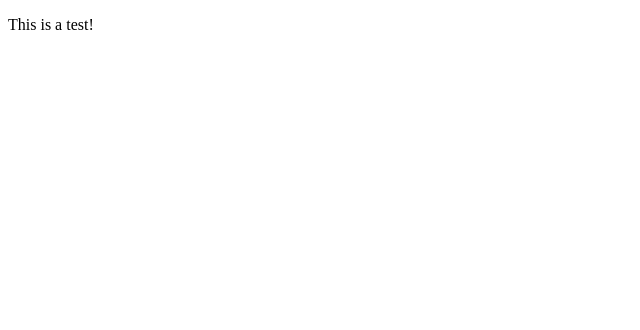
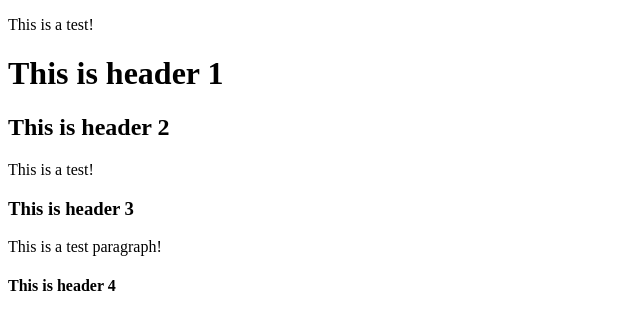
Before and after one commit to BenASchlWrk/BenASchlWrk.github.io, a plain HTML site: page index.html in a window 1280 px wide. Shown: the whole page, without its empty margins (0-640 px from the left). Drawn offline with Linux system fonts and the light colour scheme.

Commit message:
Headers
changed the page to be headers and paragraphs

```diff
--- a/index.html
+++ b/index.html
@@ -7,5 +7,12 @@
 
   <body>
   <p>This is a test!</p>
+    <h1>This is header 1</h1>
+      <h2>This is header 2</h2>
+        <p>This is a test!</p>
+      <h3>This is header 3</h3>
+        <p>This is a test paragraph!</p>
+      <h4>This is header 4</h4>
+
   </body>
 </html>
```
